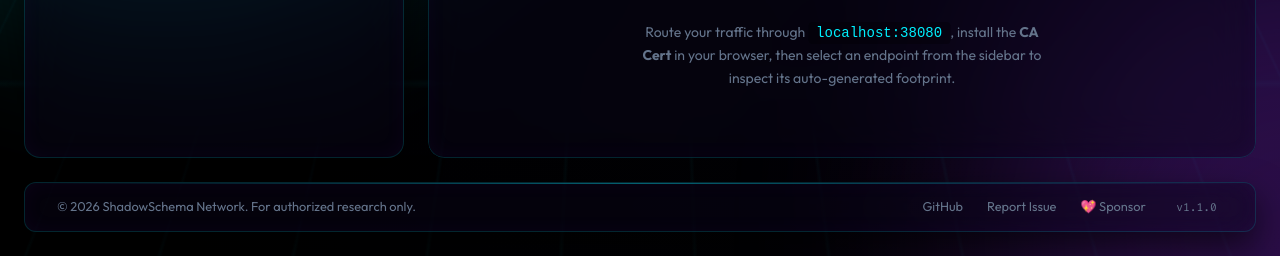
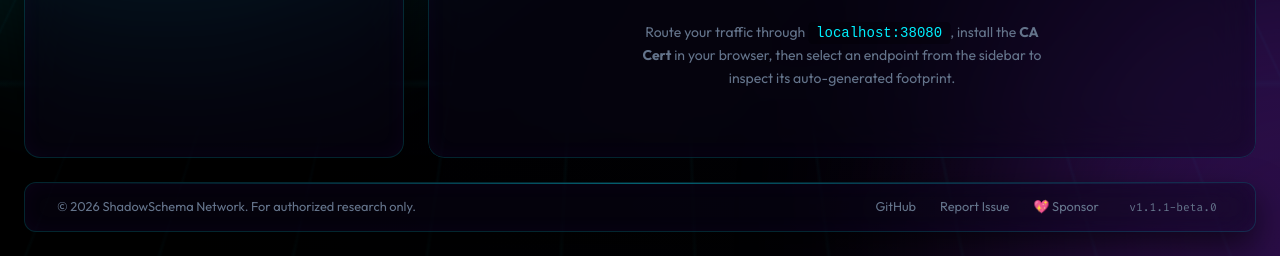
Before and after one commit to notfixingit3/shadowschema, a website built with Vite: page dashboard/index.html in a window 1280 px wide. Shown: the part 544-800 px from the top of the page. Built offline with nearby package versions, Linux system fonts and the light colour scheme; no server answers.

Commit message:
chore: open v1.1.1-beta.0 development cycle on dev
Bump dashboard version and changelog after v1.1.0 stable release on main.

"Like, no way, man!"

```diff
--- a/dashboard/index.html
+++ b/dashboard/index.html
@@ -168,7 +168,7 @@
             <a href="https://github.com/notfixingit3/shadowschema" target="_blank" rel="noopener" class="footer-link">GitHub</a>
             <a href="https://github.com/notfixingit3/shadowschema/issues" target="_blank" rel="noopener" class="footer-link">Report Issue</a>
             <a href="https://github.com/sponsors/notfixingit3" target="_blank" rel="noopener" class="footer-link sponsor-link">💖 Sponsor</a>
-            <span class="footer-version">v1.1.0</span>
+            <span class="footer-version">v1.1.1-beta.0</span>
           </div>
         </div>
       </footer>
```
Also changed, not shown: CHANGELOG.md, README.md.
